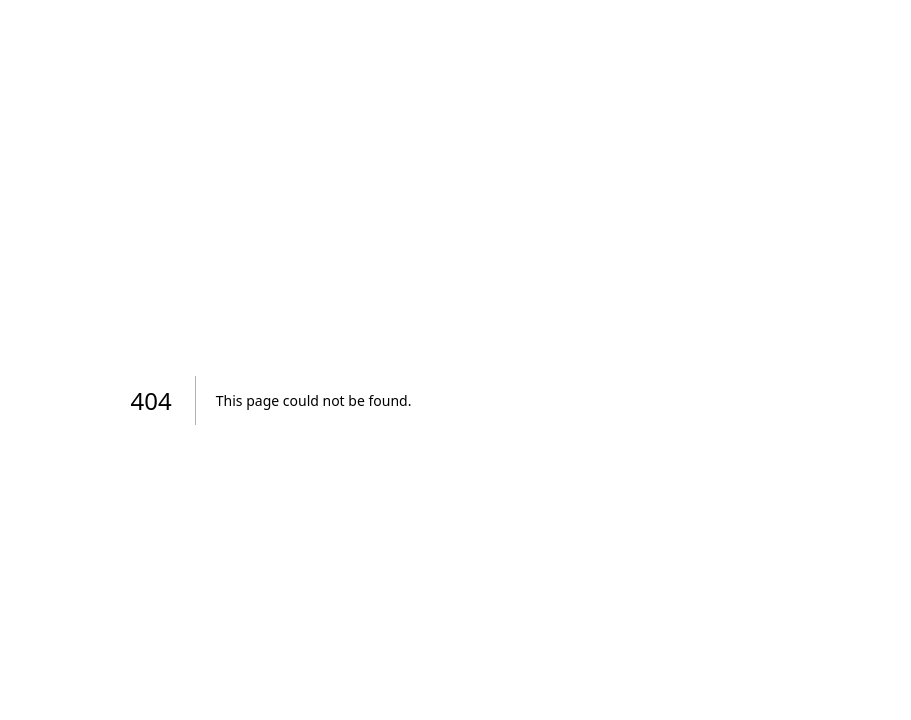
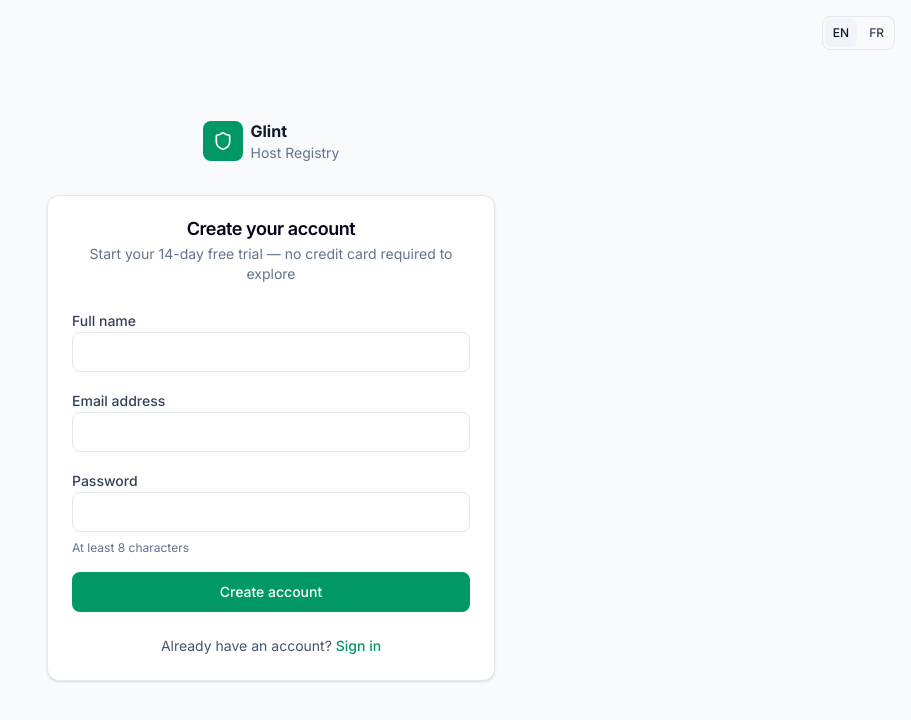
Before and after one commit to Benjamin-de-Pourquery/glint-host-registry, a Next.js app: page /en/signup in a window 1280 px wide. Before the commit this address had no page. Shown: the top 720 px of the page, without its empty margins (369-1280 px from the left). Built offline with nearby package versions, Linux system fonts and the light colour scheme.

Commit message:
Build Glint Host Registry — EU STR compliance SaaS (part 12)

```diff
--- /dev/null
+++ b/src/app/[locale]/signup/page.tsx
@@ -0,0 +1,129 @@
+"use client";
+
+import { useState } from "react";
+import Link from "next/link";
+import { useRouter } from "next/navigation";
+import { signIn } from "next-auth/react";
+import { useTranslations, useLocale } from "next-intl";
+import { Button } from "@/components/ui/button";
+import { Input } from "@/components/ui/input";
+import { Label } from "@/components/ui/label";
+import { Card, CardContent, CardDescription, CardHeader, CardTitle } from "@/components/ui/card";
+import { LanguageSwitcher } from "@/components/language-switcher";
+import { Shield } from "lucide-react";
+
+export default function SignupPage() {
+  const t = useTranslations("auth.signup");
+  const tBrand = useTranslations("brand");
+  const locale = useLocale();
+  const router = useRouter();
+
+  const [name, setName] = useState("");
+  const [email, setEmail] = useState("");
+  const [password, setPassword] = useState("");
+  const [error, setError] = useState("");
+  const [loading, setLoading] = useState(false);
+
+  const handleSubmit = async (e: React.FormEvent) => {
+    e.preventDefault();
+    setLoading(true);
+    setError("");
+
+    const res = await fetch("/api/auth/register", {
+      method: "POST",
+      headers: { "Content-Type": "application/json" },
+      body: JSON.stringify({ name, email, password, language: locale }),
+    });
+
+    if (!res.ok) {
+      setError(t("error"));
+      setLoading(false);
+      return;
+    }
+
+    const result = await signIn("credentials", {
+      email,
+      password,
+      redirect: false,
+    });
+
+    if (result?.error) {
+      setError(t("error"));
+      setLoading(false);
+    } else {
+      router.push(`/${locale}/app`);
+    }
+  };
+
+  return (
+    <div className="flex min-h-screen flex-col items-center justify-center bg-slate-50 px-4">
+      <div className="absolute right-4 top-4">
+        <LanguageSwitcher />
+      </div>
+
+      <Link href={`/${locale}`} className="mb-8 flex items-center gap-2">
+        <div className="flex h-10 w-10 items-center justify-center rounded-lg bg-emerald-600 text-white">
+          <Shield className="h-5 w-5" />
+        </div>
+        <div>
+          <div className="font-bold text-slate-900">{tBrand("name")}</div>
+          <div className="text-sm text-slate-500">{tBrand("product")}</div>
+        </div>
+      </Link>
+
+      <Card className="w-full max-w-md">
+        <CardHeader className="text-center">
+          <CardTitle>{t("title")}</CardTitle>
+          <CardDescription>{t("subtitle")}</CardDescription>
+        </CardHeader>
+        <CardContent>
+          <form onSubmit={handleSubmit} className="space-y-4">
+            {error && (
+              <div className="rounded-lg bg-red-50 p-3 text-sm text-red-700">{error}</div>
+            )}
+            <div className="space-y-2">
+              <Label htmlFor="name">{t("name")}</Label>
+              <Input
+                id="name"
+                value={name}
+                onChange={(e) => setName(e.target.value)}
+                required
+              />
+            </div>
+            <div className="space-y-2">
+              <Label htmlFor="email">{t("email")}</Label>
+              <Input
+                id="email"
+                type="email"
+                value={email}
+                onChange={(e) => setEmail(e.target.value)}
+                required
+              />
+            </div>
+            <div className="space-y-2">
+              <Label htmlFor="password">{t("password")}</Label>
+              <Input
+                id="password"
+                type="password"
+                value={password}
+                onChange={(e) => setPassword(e.target.value)}
+                minLength={8}
+                required
+              />
+              <p className="text-xs text-slate-500">{t("passwordHint")}</p>
+            </div>
+            <Button type="submit" className="w-full" disabled={loading}>
+              {loading ? "..." : t("submit")}
+            </Button>
+          </form>
+          <p className="mt-6 text-center text-sm text-slate-600">
+            {t("hasAccount")}{" "}
+            <Link href={`/${locale}/login`} className="font-medium text-emerald-600 hover:underline">
+              {t("login")}
+            </Link>
+          </p>
+        </CardContent>
+      </Card>
+    </div>
+  );
+}
```
